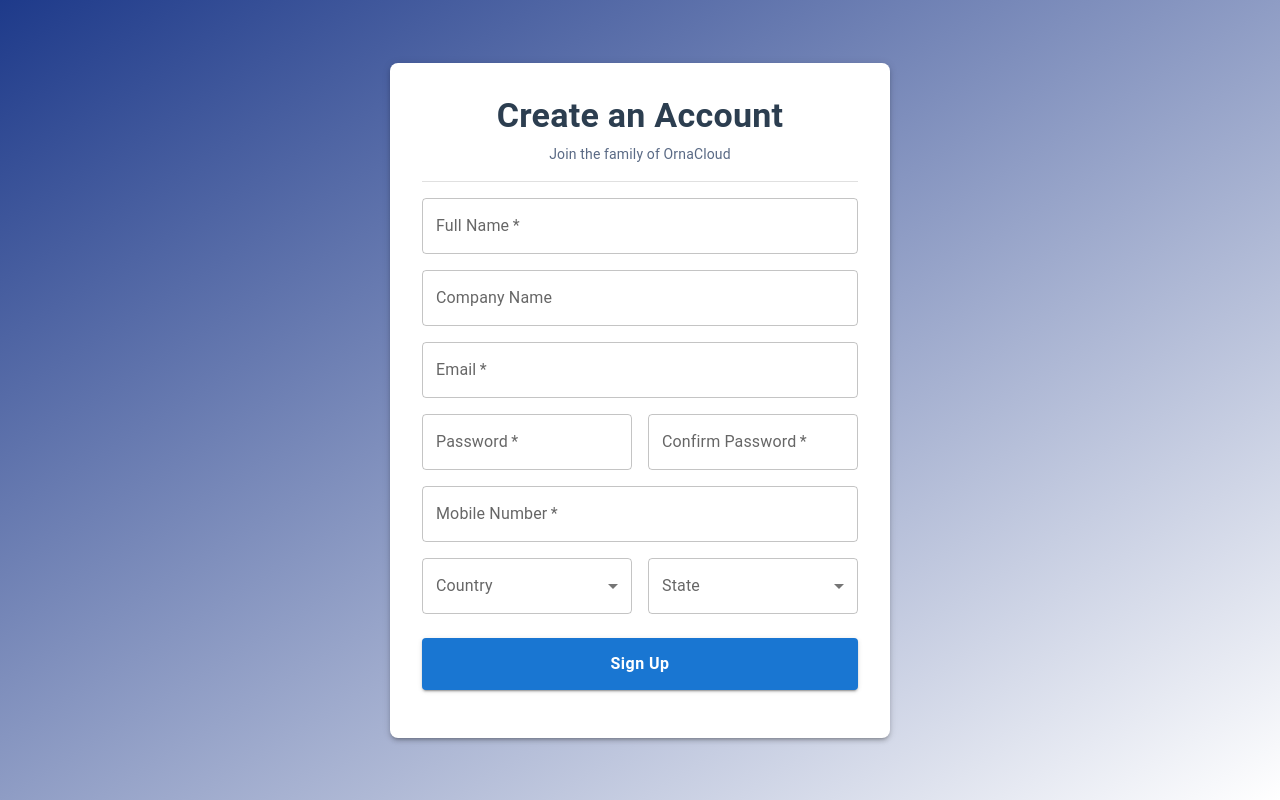
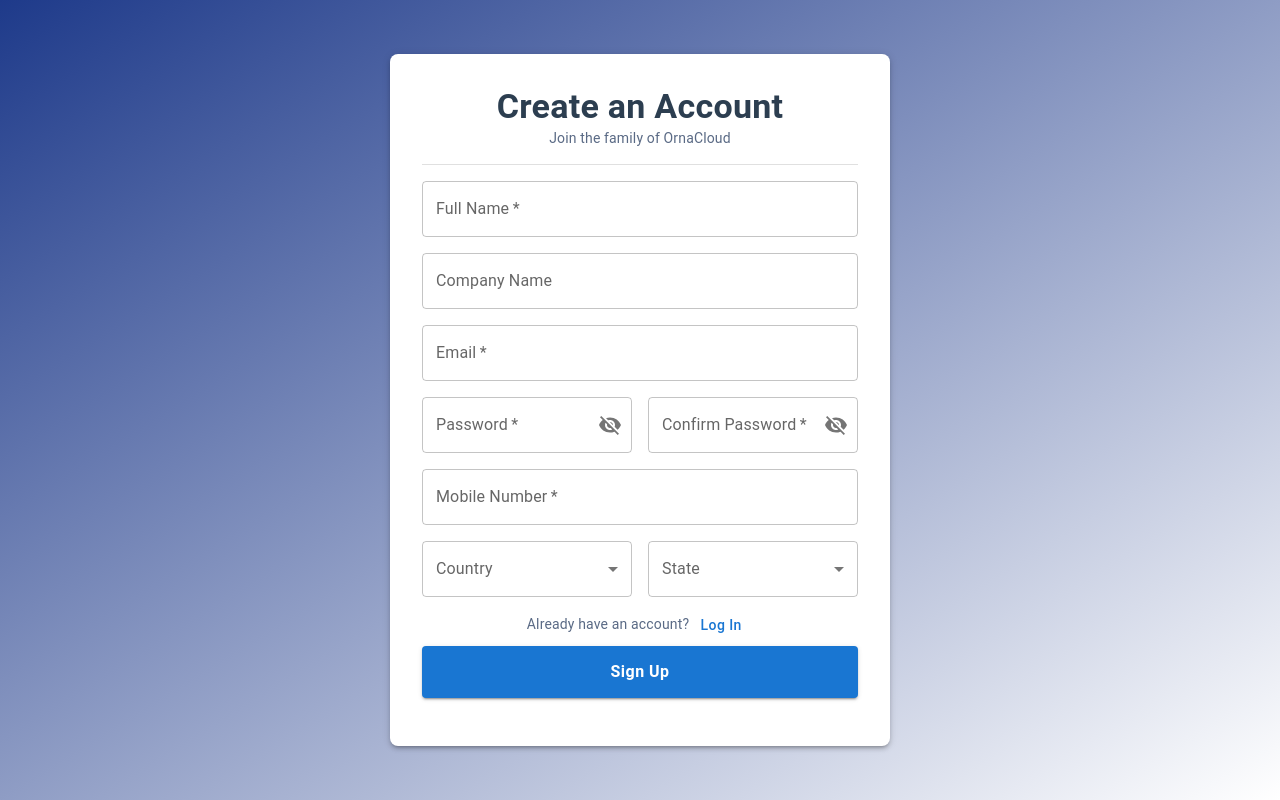
Before and after one commit to XceeDesigns/Receipt_Generator, a React (Vite) app in the folder billing_software/: page /signup in a window 1280 px wide. Built offline with nearby package versions, Linux system fonts and the light colour scheme; no server answers.

Commit message:
added password toggle in sign in and sign up

```diff
--- a/billing_software/src/components/SignIn.jsx
+++ b/billing_software/src/components/SignIn.jsx
@@ -8,6 +8,8 @@
   Alert,
   Paper,
   Divider,
+  InputAdornment,
+  IconButton
 } from '@mui/material';
 import { useNavigate } from 'react-router-dom';
 import { UserContext } from '../context/UserContext';
@@ -15,12 +17,14 @@
 import { SubscriptionContext } from '../context/SubscriptionContext';
 import toast from 'react-hot-toast';
 import LoadingScreen from './LoadingScreen';
+import { Visibility, VisibilityOff } from '@mui/icons-material';
 
 export default function SignInPage() {
   const [email, setEmail] = useState('');
   const [password, setPassword] = useState('');
   const [error, setError] = useState('');
   const [loading, setLoading] = useState(false);
+  const [showPassword, setShowPassword] = useState(false);
 
   const { subscription, setSubscription } = useContext(SubscriptionContext);
   const { user, setUser } = useContext(UserContext);
@@ -36,13 +40,13 @@
     console.log('Date 1:', date1Array);
     console.log('Date 2:', date2Array);
 
-    if(date1Array[0] < date2Array[0]) {
+    if (date1Array[0] < date2Array[0]) {
       return false;
-    } else if(date1Array[0] === date2Array[0]) {
-      if(date1Array[1] < date2Array[1]) {
+    } else if (date1Array[0] === date2Array[0]) {
+      if (date1Array[1] < date2Array[1]) {
         return false;
-      } else if(date1Array[1] === date2Array[1]) {
-        if(date1Array[2] < date2Array[2]) {
+      } else if (date1Array[1] === date2Array[1]) {
+        if (date1Array[2] < date2Array[2]) {
           return false;
         }
       }
@@ -103,8 +107,8 @@
         console.log('Checking subscription status...');
         const today = new Date().toISOString().split('T')[0];
         console.log('chal')
-        console.log(checkDate(subscriptionData.endDate.slice(0,10), today));
-        if (!checkDate(subscriptionData.endDate.slice(0,10), today)) {
+        console.log(checkDate(subscriptionData.endDate.slice(0, 10), today));
+        if (!checkDate(subscriptionData.endDate.slice(0, 10), today)) {
           // Step 4: If expired, update the subscription status
           console.log(subscriptionData);
           try {
@@ -182,7 +186,6 @@
             component="h1"
             fontWeight="bold"
             color="#2C3E50"
-            gutterBottom
           >
             Welcome Back 👋
           </Typography>
@@ -206,6 +209,7 @@
             fullWidth
             id="email"
             label="Email Address"
+            type="email"
             name="email"
             autoComplete="email"
             autoFocus
@@ -226,7 +230,7 @@
             fullWidth
             name="password"
             label="Password"
-            type="password"
+            type={showPassword ? 'text' : 'password'}
             id="password"
             autoComplete="current-password"
             value={password}
@@ -237,6 +241,19 @@
                 '&:hover fieldset': { borderColor: '#1976D2' },
                 '&.Mui-focused fieldset': { borderColor: '#1976D2' },
               },
+            }}
+            InputProps={{
+              endAdornment: (
+                <InputAdornment position="end">
+                  <IconButton
+                    onClick={() => setShowPassword(!showPassword)}
+                    edge="end"
+                    aria-label="toggle password visibility"
+                  >
+                    {showPassword ? <Visibility /> : <VisibilityOff />}
+                  </IconButton>
+                </InputAdornment>
+              ),
             }}
           />
 
--- a/billing_software/src/components/SignUp.jsx
+++ b/billing_software/src/components/SignUp.jsx
@@ -10,12 +10,14 @@
   Divider,
   MenuItem,
   Grid,
-  LinearProgress,
+  InputAdornment,
+  IconButton
 } from '@mui/material';
 import Modal from '@mui/material/Modal';
 import { useNavigate } from 'react-router-dom';
 import toast from 'react-hot-toast';
 import LoadingScreen from './LoadingScreen';
+import { Visibility, VisibilityOff } from '@mui/icons-material';
 
 // Password Strength Utility
 const getPasswordStrength = (password) => {
@@ -40,6 +42,8 @@
   const [loading, setLoading] = useState(false);
   const [otp, setOtp] = useState('');
   const [isOtpModalOpen, setIsOtpModalOpen] = useState(false);
+  const [showPassword, setShowPassword] = useState(false);
+  const [showConfirmPassword, setShowConfirmPassword] = useState(false);
 
   const backend_url = process.env.REACT_APP_BACKEND_URL;
   const navigate = useNavigate();
@@ -195,7 +199,7 @@
 
           {/* Sign-Up Form */}
           <Paper elevation={3} sx={{ padding: 4, borderRadius: 2, maxWidth: 500, width: '100%' }}>
-            <Typography variant="h4" textAlign="center" fontWeight="bold" color="#2C3E50" mb={1}>
+            <Typography variant="h4" textAlign="center" fontWeight="bold" color="#2C3E50" mb={0}>
               Create an Account
             </Typography>
             <Typography variant="body2" color="#5A6A85" textAlign="center">
@@ -206,18 +210,60 @@
 
             <Box component="form" onSubmit={handleOtpModalOpen} noValidate>
               <Grid container spacing={2}>
-                <Grid item xs={12}><TextField label="Full Name" name="name" fullWidth required onChange={handleInputChange} /></Grid>
-                <Grid item xs={12}><TextField label="Company Name" name="companyName" fullWidth onChange={handleInputChange} /></Grid>
-                <Grid item xs={12}><TextField label="Email" name="email" fullWidth required onChange={handleInputChange} /></Grid>
-                <Grid item xs={6}><TextField label="Password" name="password" type="password" fullWidth required onChange={handleInputChange} /></Grid>
-                <Grid item xs={6}><TextField label="Confirm Password" name="confirmPassword" type="password" fullWidth required onChange={handleInputChange} /></Grid>
-                <Grid item xs={12}><TextField label="Mobile Number" name="mobileNumber" fullWidth required onChange={handleInputChange} /></Grid>
-                <Grid item xs={6}><TextField select label="Country" name="country" fullWidth onChange={handleInputChange}>{countries.map((c) => (<MenuItem key={c.value} value={c.value}>{c.label}</MenuItem>))}</TextField></Grid>
-                <Grid item xs={6}><TextField select label="State" name="state" fullWidth onChange={handleInputChange}>{states.map((s) => (<MenuItem key={s.value} value={s.value}>{s.label}</MenuItem>))}</TextField></Grid>
+                <Grid item xs={12}><TextField label="Full Name" name="name" type='text' fullWidth required onChange={handleInputChange} /></Grid>
+                <Grid item xs={12}><TextField label="Company Name" name="companyName" type='text' fullWidth onChange={handleInputChange} /></Grid>
+                <Grid item xs={12}><TextField label="Email" name="email" type='email' fullWidth required onChange={handleInputChange} /></Grid>
+                <Grid item xs={6}><TextField label="Password" name="password" type={showPassword ? 'text' : 'password'} fullWidth required onChange={handleInputChange}
+                  InputProps={{
+                    endAdornment: (
+                      <InputAdornment position="end">
+                        <IconButton
+                          onClick={() => setShowPassword(!showPassword)}
+                          edge="end"
+                          aria-label="toggle password visibility"
+                        >
+                          {showPassword ? <Visibility /> : <VisibilityOff />}
+                        </IconButton>
+                      </InputAdornment>
+                    ),
+                  }}
+                /></Grid>
+                <Grid item xs={6}><TextField label="Confirm Password" name="confirmPassword" type={showConfirmPassword ? 'text' : 'password'} fullWidth required onChange={handleInputChange}
+                  InputProps={{
+                    endAdornment: (
+                      <InputAdornment position="end">
+                        <IconButton
+                          onClick={() => setShowConfirmPassword(!showConfirmPassword)}
+                          edge="end"
+                          aria-label="toggle password visibility"
+                        >
+                          {showConfirmPassword ? <Visibility /> : <VisibilityOff />}
+                        </IconButton>
+                      </InputAdornment>
+                    ),
+                  }}
+                /></Grid>
+                <Grid item xs={12}><TextField label="Mobile Number" name="mobileNumber" type='tel' fullWidth required onChange={handleInputChange} /></Grid>
+                <Grid item xs={6}><TextField select label="Country" name="country" type='text' fullWidth onChange={handleInputChange}>{countries.map((c) => (<MenuItem key={c.value} value={c.value}>{c.label}</MenuItem>))}</TextField></Grid>
+                <Grid item xs={6}><TextField select label="State" name="state" type='text' fullWidth onChange={handleInputChange}>{states.map((s) => (<MenuItem key={s.value} value={s.value}>{s.label}</MenuItem>))}</TextField></Grid>
               </Grid>
 
+              <Typography
+                variant="body2"
+                sx={{ mt: 2, textAlign: 'center', color: '#5A6A85' }}
+              >
+                Already have an account?{''}
+                <Button
+                  color="primary"
+                  onClick={() => navigate('/')}
+                  sx={{ textTransform: 'none', p: 0 }}
+                >
+                  Log In
+                </Button>
+              </Typography>
+
               <Button variant="contained" color="primary" fullWidth type="submit" sx={{
-                mt: 3, mb: 2,
+                mt: 1, mb: 2,
                 py: 1.5,
                 fontSize: '1rem',
                 fontWeight: 'bold',
```
